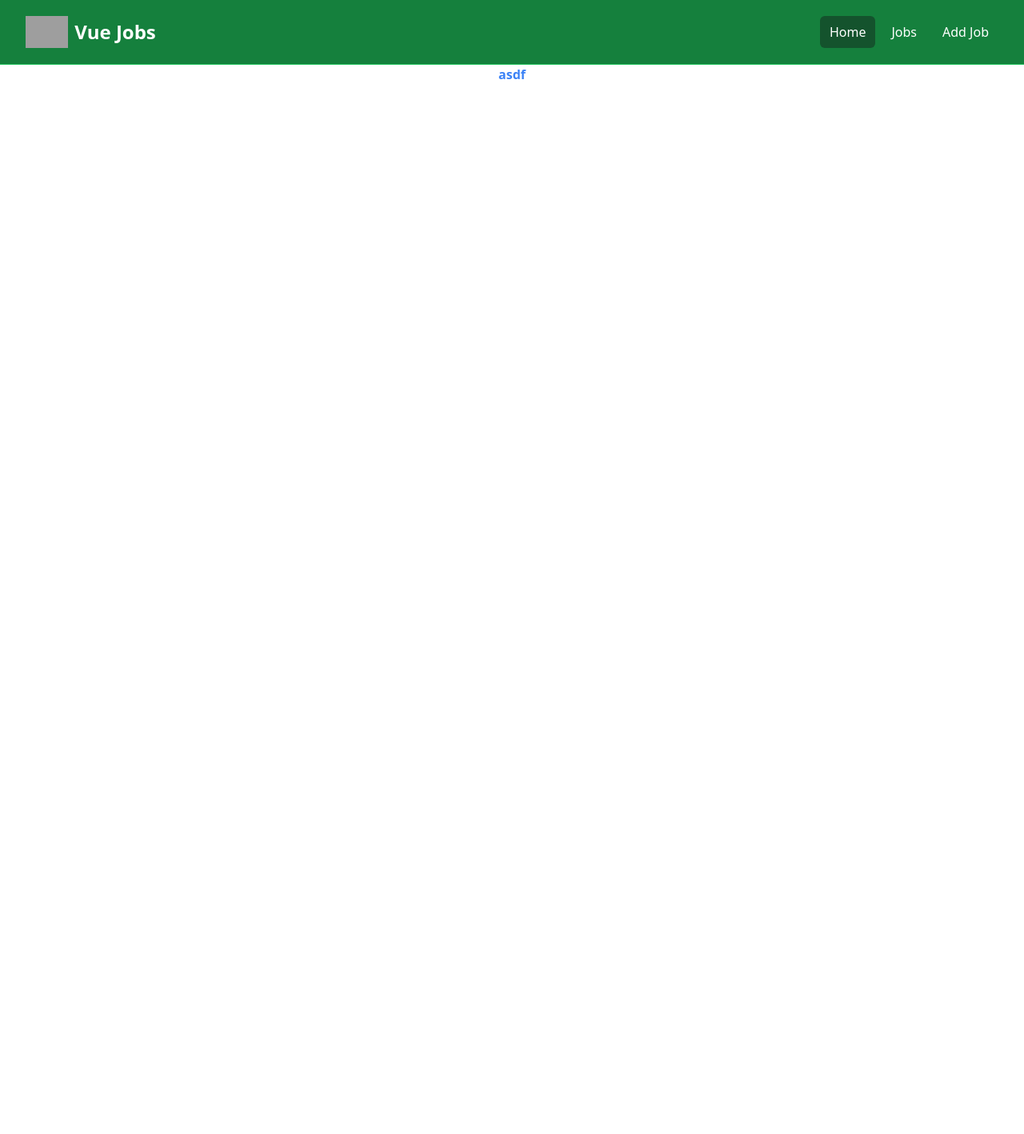
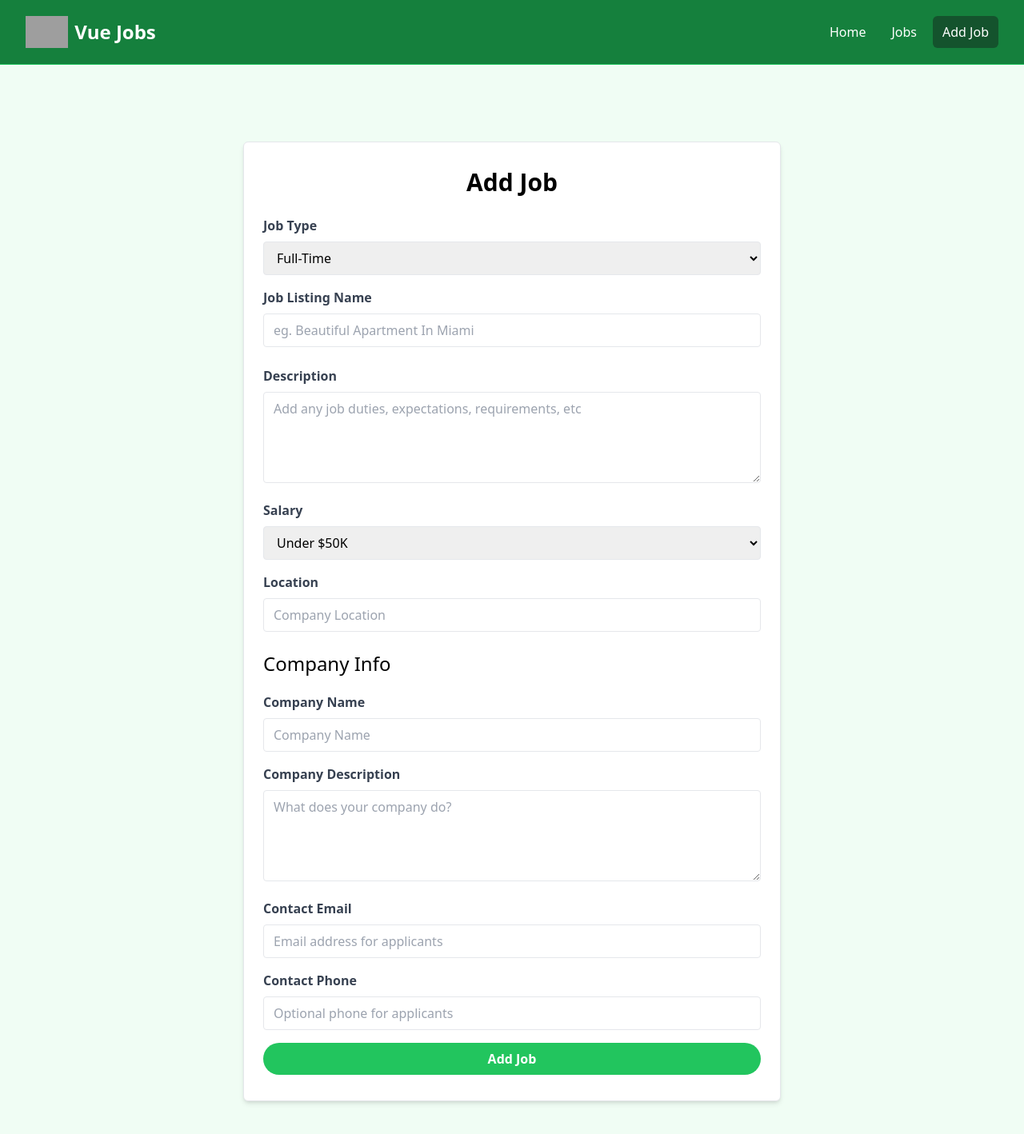
Before and after one commit to DantersParra/Vue-Jobs-Project, a Vue app in the folder vue-proj-001/: page /addjob in a window 1280 px wide. Shown: the top 1418 px of the page at 80% size. Before the commit the page ends 800 px from the top, so only its background shows below. Built offline with nearby package versions, Linux system fonts and the light colour scheme; grey boxes are pictures that could not be loaded.

Commit message:
Added navbar active, Addjobs, back button, and proxy

```diff
--- a/vue-proj-001/src/assets/jobs2.json
+++ b/vue-proj-001/src/assets/jobs2.json
@@ -83,6 +83,20 @@
         "contactEmail": "contact@ipsumlorem.com",
         "contactPhone": "555-555-5555"
       }
+    },
+    {
+      "id": "0019",
+      "type": "Full-Time",
+      "title": "",
+      "description": "",
+      "salary": "Under $50K",
+      "location": "",
+      "company": {
+        "name": "",
+        "description": "",
+        "contactEmail": "",
+        "contactPhone": ""
+      }
     }
   ]
 }
--- /dev/null
+++ b/vue-proj-001/src/components/BackButton.vue
@@ -0,0 +1,16 @@
+<script setup>
+
+    import { RouterLink } from 'vue-router';
+</script>
+
+<template>
+    <section>
+      <div class="container m-auto py-6 px-6">
+        <RouterLink
+          to="/jobs"
+          class="text-green-500 hover:text-green-600 flex items-center">
+          <i class="pi pi-arrow-circle-left mr-2"></i> Back to Job Listings
+        </RouterLink>
+      </div>
+    </section>
+</template>
--- a/vue-proj-001/src/components/JobList2.vue
+++ b/vue-proj-001/src/components/JobList2.vue
@@ -20,7 +20,7 @@
 
 onMounted(async()=>{
   try {
-    const response = await Axios.get('http://localhost:5010/jobs')
+    const response = await Axios.get('/api/jobs')
     state.jobs = response.data
   } catch (error) {
     console.log('itlog',error)
--- a/vue-proj-001/src/components/NavBar.vue
+++ b/vue-proj-001/src/components/NavBar.vue
@@ -1,6 +1,11 @@
 <script setup>
   import logo from '../assets/logo.png'
-  import { RouterLink } from 'vue-router';
+  import { useRoute, RouterLink } from 'vue-router';
+
+  const isActive = (routeURL) => {
+    const route = useRoute()
+    return route.path === routeURL
+  }
 
 </script>
 <template>
@@ -21,17 +26,17 @@
               <div class="flex space-x-2">
                 <RouterLink
                   to="/"
-                  class="text-white bg-green-900 hover:bg-gray-900 hover:text-white rounded-md px-3 py-2"
+                  :class="`${ isActive('/') ? 'bg-green-900 hover:bg-green-900' : 'hover:bg-green-900'} text-white rounded-md px-3 py-2`"
                   >Home</RouterLink
                 >
                 <RouterLink
                   to="/jobs"
-                  class="text-white hover:bg-green-900 hover:text-white rounded-md px-3 py-2"
+                  :class="`${ isActive('/jobs') ? 'bg-green-900 hover:bg-green-900' : 'hover:bg-green-900'} text-white rounded-md px-3 py-2`"
                   >Jobs</RouterLink
                 >
                 <RouterLink
                   to="/addjob"
-                  class="text-white hover:bg-green-900 hover:text-white rounded-md px-3 py-2"
+                  :class="`${ isActive('/addjob') ? 'bg-green-900 hover:bg-green-900' : 'hover:bg-green-900'} text-white rounded-md px-3 py-2`"
                   >Add Job</RouterLink
                 >
               </div>
--- a/vue-proj-001/src/components/views/AddJobView.vue
+++ b/vue-proj-001/src/components/views/AddJobView.vue
@@ -1,8 +1,219 @@
 <script setup>
+    import {reactive} from 'vue'
+
+    const form = reactive({
+        type: 'Full-Time',
+        title: '',
+        description: '',
+        salary: 'Under $50K',
+        location: '',
+        company: {
+            name: '',
+            description: '',
+            contactEmail: '',
+            contactPhone: ''
+        }
+    })
+
+    import axios from 'axios'
+    import router from '@/router';
+
+    const submitForm = async() => {
+        const newJob = {
+            type: 'Full-Time',
+            title: '',
+            description: '',
+            salary: 'Under $50K',
+            location: '',
+            company: {
+                name: '',
+                description: '',
+                contactEmail: '',
+                contactPhone: ''
+            }
+        }
+        try{
+            const response = await axios.post('/api/jobs', newJob)
+            // console.log(response)
+            router.push(`/jobs/${response.data.id}`)
+        }
+        catch(err){
+            console.log('itlog', err)
+        }
+    }
 
 </script>
 <template>
-    <p class="text-center text-blue-500 font-bold">
-        asdf
-    </p>
+    <section class="bg-green-50">
+      <div class="container m-auto max-w-2xl py-24">
+        <div
+          class="bg-white px-6 py-8 mb-4 shadow-md rounded-md border m-4 md:m-0"
+        >
+          <form @submit.prevent="submitForm">
+            <h2 class="text-3xl text-center font-semibold mb-6">Add Job</h2>
+
+            <div class="mb-4">
+              <label for="type" class="block text-gray-700 font-bold mb-2"
+                >Job Type</label
+              >
+              <select
+                id="type"
+                name="type"
+                class="border rounded w-full py-2 px-3"
+                required
+                v-model="form.type"
+              >
+                <option value="Full-Time">Full-Time</option>
+                <option value="Part-Time">Part-Time</option>
+                <option value="Remote">Remote</option>
+                <option value="Internship">Internship</option>
+              </select>
+            </div>
+
+            <div class="mb-4">
+              <label class="block text-gray-700 font-bold mb-2"
+                >Job Listing Name</label
+              >
+              <input
+                type="text"
+                id="name"
+                name="name"
+                class="border rounded w-full py-2 px-3 mb-2"
+                placeholder="eg. Beautiful Apartment In Miami"
+                required
+                v-model="form.title"
+              />
+            </div>
+            <div class="mb-4">
+              <label
+                for="description"
+                class="block text-gray-700 font-bold mb-2"
+                >Description</label
+              >
+              <textarea
+                id="description"
+                name="description"
+                class="border rounded w-full py-2 px-3"
+                rows="4"
+                placeholder="Add any job duties, expectations, requirements, etc"
+                v-model="form.description"
+              ></textarea>
+            </div>
+
+            <div class="mb-4">
+              <label for="type" class="block text-gray-700 font-bold mb-2"
+                >Salary</label
+              >
+              <select
+                id="salary"
+                name="salary"
+                class="border rounded w-full py-2 px-3"
+                required
+                v-model="form.salary"
+              >
+                <option value="Under $50K">Under $50K</option>
+                <option value="$50K - $60K">$50 - $60K</option>
+                <option value="$60K - $70K">$60 - $70K</option>
+                <option value="$70K - $80K">$70 - $80K</option>
+                <option value="$80K - $90K">$80 - $90K</option>
+                <option value="$90K - $100K">$90 - $100K</option>
+                <option value="$100K - $125K">$100 - $125K</option>
+                <option value="$125K - $150K">$125 - $150K</option>
+                <option value="$150K - $175K">$150 - $175K</option>
+                <option value="$175K - $200K">$175 - $200K</option>
+                <option value="Over $200K">Over $200K</option>
+              </select>
+            </div>
+
+            <div class="mb-4">
+              <label class="block text-gray-700 font-bold mb-2">
+                Location
+              </label>
+              <input
+                type="text"
+                id="location"
+                name="location"
+                class="border rounded w-full py-2 px-3 mb-2"
+                placeholder="Company Location"
+                required
+                v-model="form.location"
+              />
+            </div>
+
+            <h3 class="text-2xl mb-5">Company Info</h3>
+
+            <div class="mb-4">
+              <label for="company" class="block text-gray-700 font-bold mb-2"
+                >Company Name</label
+              >
+              <input
+                type="text"
+                id="company"
+                name="company"
+                class="border rounded w-full py-2 px-3"
+                placeholder="Company Name"
+                v-model="form.company.name"
+              />
+            </div>
+
+            <div class="mb-4">
+              <label
+                for="company_description"
+                class="block text-gray-700 font-bold mb-2"
+                >Company Description</label
+              >
+              <textarea
+                id="company_description"
+                name="company_description"
+                class="border rounded w-full py-2 px-3"
+                rows="4"
+                placeholder="What does your company do?"
+                v-model="form.company.description"
+              ></textarea>
+            </div>
+
+            <div class="mb-4">
+              <label
+                for="contact_email"
+                class="block text-gray-700 font-bold mb-2"
+                >Contact Email</label
+              >
+              <input
+                type="email"
+                id="contact_email"
+                name="contact_email"
+                class="border rounded w-full py-2 px-3"
+                placeholder="Email address for applicants"
+                required
+                v-model="form.company.contactEmail"
+              />
+            </div>
+            <div class="mb-4">
+              <label
+                for="contact_phone"
+                class="block text-gray-700 font-bold mb-2"
+                >Contact Phone</label
+              >
+              <input
+                type="tel"
+                id="contact_phone"
+                name="contact_phone"
+                class="border rounded w-full py-2 px-3"
+                placeholder="Optional phone for applicants"
+                v-model="form.company.contactPhone"
+              />
+            </div>
+
+            <div>
+              <button
+                class="bg-green-500 hover:bg-green-600 text-white font-bold py-2 px-4 rounded-full w-full focus:outline-none focus:shadow-outline"
+                type="submit"
+              >
+                Add Job
+              </button>
+            </div>
+          </form>
+        </div>
+      </div>
+    </section>
 </template>
--- a/vue-proj-001/src/components/views/JobView.vue
+++ b/vue-proj-001/src/components/views/JobView.vue
@@ -3,6 +3,8 @@
 import { useRoute, RouterLink } from 'vue-router';
 import Axios from 'axios'
 import RotateLoader from 'vue-spinner/src/RotateLoader.vue'
+
+import BackButton from '@/components/BackButton.vue'
 
 const route = useRoute()
 const jobId = route.params.id
@@ -12,7 +14,7 @@
 
 onMounted(async()=>{
 try {
-    const response = await Axios.get(`http://localhost:5010/jobs/${jobId}`)
+    const response = await Axios.get(`/api/jobs/${jobId}`)
     job.value = response.data
 } catch (error) {
     console.log('itlog',error)
@@ -23,6 +25,9 @@
 </script>
 
 <template>
+
+  <BackButton />
+
       <section class="bg-green-50">
       <div v-if="isLoading" class="text-center text-slate-700">
         <RotateLoader />
--- a/vue-proj-001/vite.config.js
+++ b/vue-proj-001/vite.config.js
@@ -12,5 +12,14 @@
     alias: {
       '@': fileURLToPath(new URL('./src', import.meta.url))
     }
-  }
+  },
+  server: {
+    proxy: {
+      '/api': {
+        target: 'http://localhost:5010',
+        changeOrigin: true,
+        rewrite: (path) => path.replace(/^\/api/,''),
+      }
+    }
+  },
 })
```
Also changed, not shown: vue-proj-001/src/components/views/JobsView.vue (+7 -0 lines).
